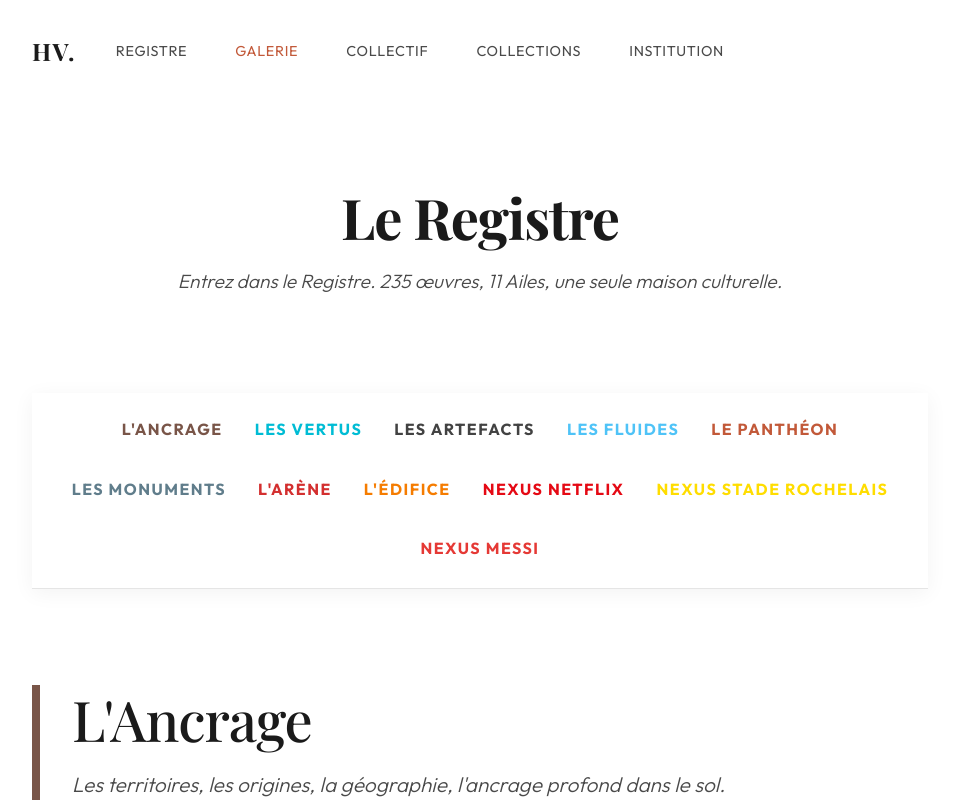
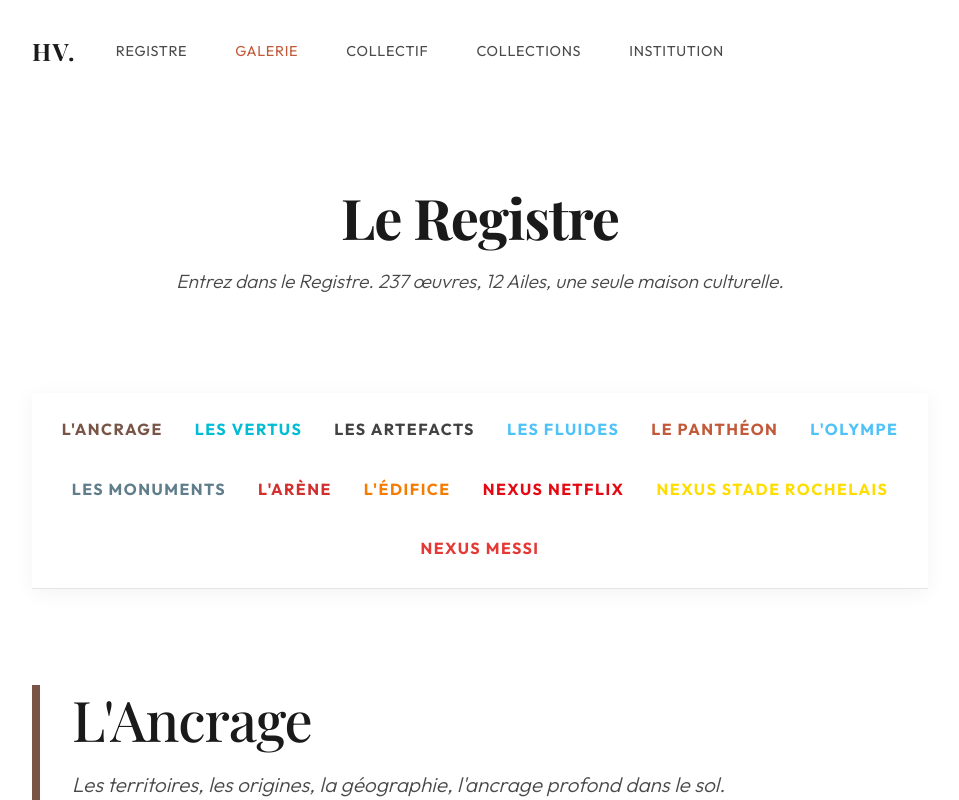
Before and after one commit to gdesygn/humanvalues, a React (Vite) app: page /galerie in a window 1280 px wide. Shown: the top 800 px of the page, without its empty margins (160-1119 px from the left). Built offline with nearby package versions, Linux system fonts and the light colour scheme; a web font is replaced by a local one.

Commit message:
feat: Ajout de la section L'Olympe avec Messi et Maradona (H.C) et MAJ à 237 œuvres

```diff
--- a/src/pages/Galerie.jsx
+++ b/src/pages/Galerie.jsx
@@ -202,6 +202,16 @@ const ailes = [
     ]
   },
   {
+    id: "olympe",
+    title: "L'Olympe",
+    color: "#4FC3F7", // Bleu Ciel
+    description: "Les divinités internationales du sport, dont l'empreinte dépasse les frontières et le temps.",
+    artworks: [
+      { id: "ol1", title: "Leo Messi", subject: "Légende Internationale", text: "Le génie argentin. L'aura et la vision sculptées dans les lettres de son nom.", image: "/artworks/olympe_messi.jpg", hc: true },
+      { id: "ol2", title: "Diego Maradona", subject: "Légende Internationale", text: "El Pibe de Oro. L'éternité et la passion gravées à même le visage.", image: "/artworks/olympe_maradona.jpg", hc: true }
+    ]
+  },
+  {
     id: "monuments",
     title: "Les Monuments",
     color: "#607D8B", // Bleu Gris
@@ -346,7 +356,7 @@ const Galerie = () => {
       <header style={{ marginBottom: '6rem', textAlign: 'center' }}>
         <h1 style={{ fontSize: '3.5rem', fontWeight: 'bold' }}>Le Registre</h1>
         <p style={{ fontStyle: 'italic', fontSize: '1.2rem', color: 'var(--hv-grey)', marginBottom: '1.5rem' }}>
-          Entrez dans le Registre. 235 œuvres, 11 Ailes, une seule maison culturelle.
+          Entrez dans le Registre. 237 œuvres, 12 Ailes, une seule maison culturelle.
         </p>
 
       </header>
--- a/src/pages/Home.jsx
+++ b/src/pages/Home.jsx
@@ -61,8 +61,9 @@ const Home = () => {
         Devant, il y a vous – si vous venez pour apprendre, ressentir ou participer.</p>
         <p>Ce site est vivant. Il grandit Nexus après Nexus.</p>
         <p style={{ marginTop: '1.5rem', fontWeight: '500' }}>
-          Parcourez les 11 ailes thématiques de notre Registre : <br/>
+          Parcourez les 12 ailes thématiques de notre Registre : <br/>
           <Link to="/galerie#pantheon" style={{ color: 'var(--hv-accent)' }}>Le Panthéon</Link> —
+          <Link to="/galerie#olympe" style={{ color: 'var(--hv-accent)' }}> L'Olympe</Link> —
           <Link to="/galerie#arene" style={{ color: 'var(--hv-accent)' }}> L'Arène</Link> —
           <Link to="/galerie#fluides" style={{ color: 'var(--hv-accent)' }}> Les Fluides</Link> —
           <Link to="/galerie#ancrage" style={{ color: 'var(--hv-accent)' }}> L'Ancrage</Link> —
```
